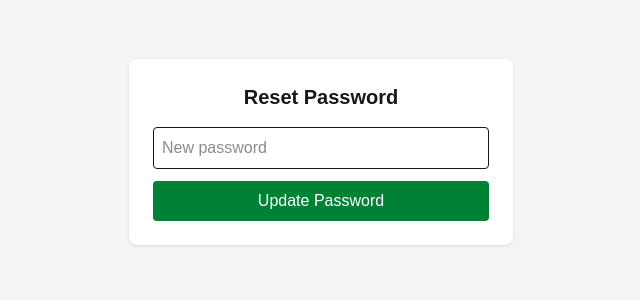
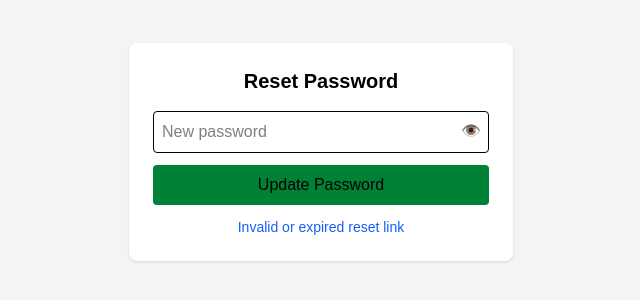
Before and after one commit to Ademiday00/dailyreportingsite, a Next.js app: page /resetpassword in a window 1280 px wide. Shown: the part 248-548 px from the top of the page, without its empty margins (319-959 px from the left). Built offline with nearby package versions, Linux system fonts and the light colour scheme; no server answers.

Commit message:
updated-v

```diff
--- a/app/forgotpassword/page.tsx
+++ b/app/forgotpassword/page.tsx
@@ -1,50 +1,26 @@
 "use client";
 
-import { useEffect, useState } from "react";
+import { useState } from "react";
 import { supabase } from "@/lib/supabaseClient";
-import { useRouter } from "next/navigation";
 
-export default function ResetPassword() {
-  const router = useRouter();
-
-  const [password, setPassword] = useState("");
+export default function ForgotPassword() {
+  const [email, setEmail] = useState("");
   const [message, setMessage] = useState("");
   const [loading, setLoading] = useState(false);
 
-  // 👁️ NEW: toggle password visibility
-  const [showPassword, setShowPassword] = useState(false);
-
-  useEffect(() => {
-    const checkSession = async () => {
-      const { data } = await supabase.auth.getSession();
-
-      if (!data.session) {
-        setMessage("Invalid or expired reset link");
-      }
-    };
-
-    checkSession();
-  }, []);
-
-  const handleUpdate = async () => {
+  const handleReset = async () => {
     setLoading(true);
     setMessage("");
 
-    const { error } = await supabase.auth.updateUser({
-      password,
+    const { error } = await supabase.auth.resetPasswordForEmail(email, {
+      redirectTo: "https://dailyreportingsite-a86o.vercel.app//resetpassword",
     });
 
     if (error) {
       setMessage(error.message);
-      setLoading(false);
-      return;
+    } else {
+      setMessage("Password reset link sent to your email ✅");
     }
-
-    setMessage("Password updated successfully ✅");
-
-    setTimeout(() => {
-      router.push("/login");
-    }, 2000);
 
     setLoading(false);
   };
@@ -52,41 +28,28 @@ export default function ResetPassword() {
   return (
     <div className="h-screen flex items-center justify-center bg-gray-100">
       <div className="bg-white p-6 rounded-lg shadow w-full max-w-sm">
-
         <h2 className="text-xl font-bold mb-4 text-center text-black">
-          Reset Password
+          Forgot Password
         </h2>
 
-        {/* PASSWORD FIELD WITH EYE TOGGLE */}
-        <div className="relative mb-3">
-          <input
-            type={showPassword ? "text" : "password"}
-            placeholder="New password"
-            className="w-full border p-2 pr-10 rounded text-black"
-            value={password}
-            onChange={(e) => setPassword(e.target.value)}
-          />
-
-          {/* 👁️ TOGGLE BUTTON */}
-          <button
-            type="button"
-            onClick={() => setShowPassword(!showPassword)}
-            className="absolute right-2 top-2 text-black"
-          >
-            {showPassword ? "x" : "👁️"}
-          </button>
-        </div>
+        <input
+          type="email"
+          placeholder="Enter your email"
+          className="w-full border p-2 rounded mb-3"
+          value={email}
+          onChange={(e) => setEmail(e.target.value)}
+        />
 
         <button
-          onClick={handleUpdate}
+          onClick={handleReset}
           disabled={loading}
-          className="w-full bg-green-700 text-white py-2 rounded"
+          className="w-full bg-blue-700 text-white py-2 rounded"
         >
-          {loading ? "Updating..." : "Update Password"}
+          {loading ? "Sending..." : "Send Reset Link"}
         </button>
 
         {message && (
-          <p className="text-center text-sm mt-3 text-blue-600">
+          <p className="text-center text-sm mt-3 text-green-600">
             {message}
           </p>
         )}
--- a/app/resetpassword/page.tsx
+++ b/app/resetpassword/page.tsx
@@ -1,50 +1,88 @@
 "use client";
 
-import { useState } from "react";
+import { useEffect, useState } from "react";
 import { supabase } from "@/lib/supabaseClient";
 import { useRouter } from "next/navigation";
 
 export default function ResetPassword() {
   const router = useRouter();
+
   const [password, setPassword] = useState("");
   const [message, setMessage] = useState("");
+  const [loading, setLoading] = useState(false);
+
+  // 👁️ NEW: toggle password visibility
+  const [showPassword, setShowPassword] = useState(false);
+
+  useEffect(() => {
+    const checkSession = async () => {
+      const { data } = await supabase.auth.getSession();
+
+      if (!data.session) {
+        setMessage("Invalid or expired reset link");
+      }
+    };
+
+    checkSession();
+  }, []);
 
   const handleUpdate = async () => {
+    setLoading(true);
+    setMessage("");
+
     const { error } = await supabase.auth.updateUser({
       password,
     });
 
     if (error) {
       setMessage(error.message);
-    } else {
-      setMessage("Password updated successfully ");
+      setLoading(false);
+      return;
+    }
+
+    setMessage("Password updated successfully ✅");
 
     setTimeout(() => {
       router.push("/login");
     }, 2000);
-    }
+
+    setLoading(false);
   };
 
   return (
     <div className="h-screen flex items-center justify-center bg-gray-100">
       <div className="bg-white p-6 rounded-lg shadow w-full max-w-sm">
-        <h2 className="text-xl font-bold mb-4 text-center">
+
+        <h2 className="text-xl font-bold mb-4 text-center text-black">
           Reset Password
         </h2>
 
+        {/* PASSWORD FIELD WITH EYE TOGGLE */}
+        <div className="relative mb-3">
           <input
-          type="password"
+            type={showPassword ? "text" : "password"}
             placeholder="New password"
-          className="w-full border p-2 rounded mb-3"
+            className="w-full border p-2 pr-10 rounded text-black"
             value={password}
             onChange={(e) => setPassword(e.target.value)}
           />
 
+          {/* 👁️ TOGGLE BUTTON */}
+          <button
+            type="button"
+            onClick={() => setShowPassword(!showPassword)}
+            className="absolute right-2 top-2 text-black"
+          >
+            {showPassword ? "x" : "👁️"}
+          </button>
+        </div>
+
         <button
           onClick={handleUpdate}
-          className="w-full bg-green-700 text-white py-2 rounded"
+          disabled={loading}
+          className="w-full bg-green-700 text-black py-2 rounded"
         >
-          Update Password
+          {loading ? "Updating..." : "Update Password"}
         </button>
 
         {message && (
```
Lines whose indentation alone changed are shown as unchanged.
